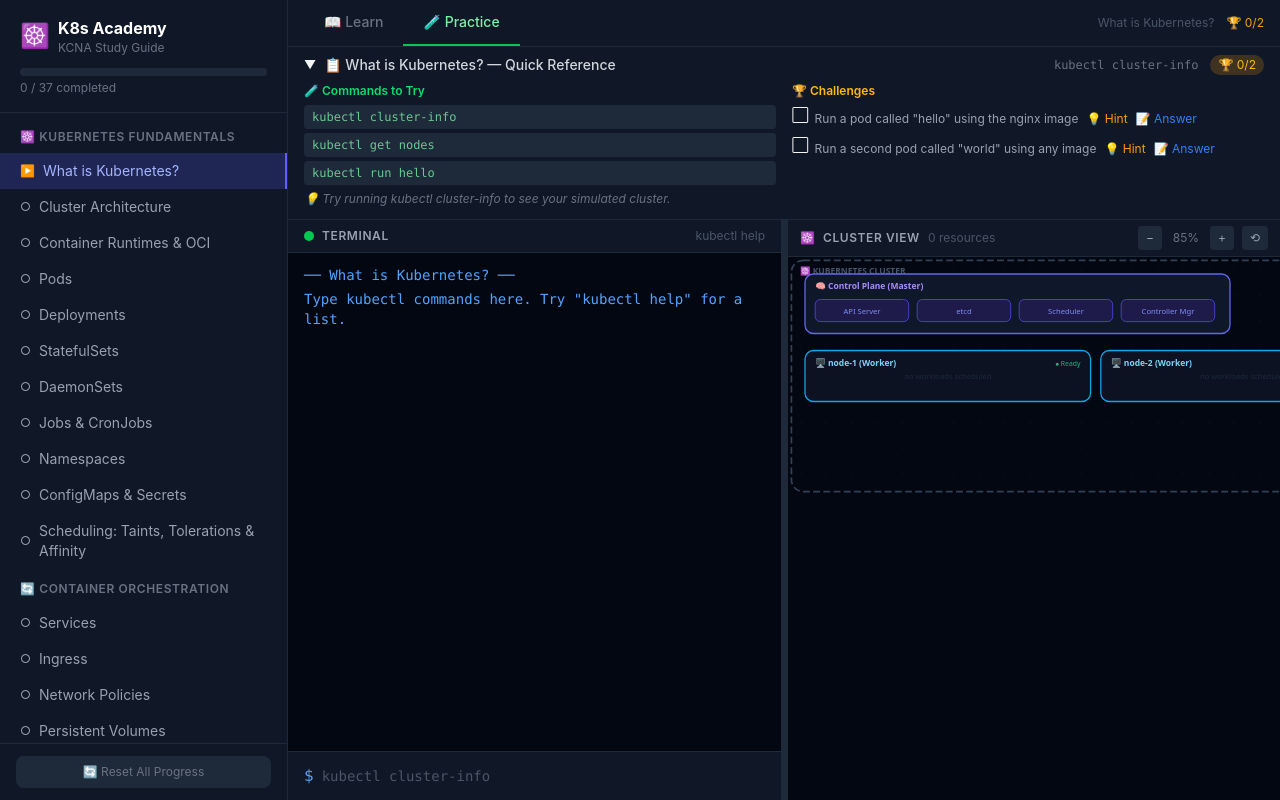
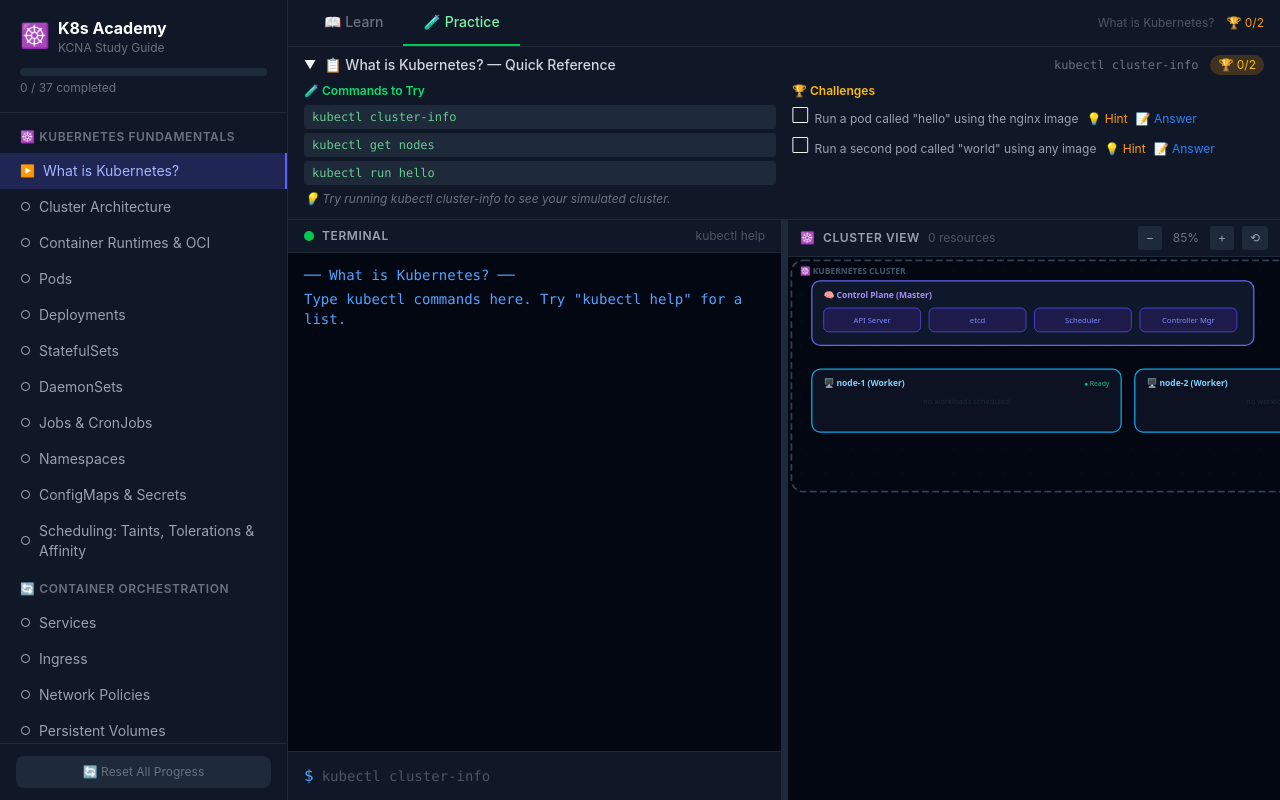
Before and after one commit to MallardxGreen/K8-Learning-Simulator, a React (Vite) app: page / in a window 1280 px wide. Both pictures are taken after a click on the button "🧪 Practice". Built offline with nearby package versions, Linux system fonts and the light colour scheme.

Commit message:
Improve diagram spacing and add hover tooltips with K8s descriptions for all resources, control plane components, nodes, and namespaces

```diff
--- a/src/components/LiveDiagram.tsx
+++ b/src/components/LiveDiagram.tsx
@@ -27,11 +27,43 @@
   networkpolicy: { emoji: '🔥', bg: '#7f1d1d', border: '#dc2626', text: '#fca5a5' },
 };
 
-const CARD_W = 136;
-const CARD_H = 46;
-const GAP = 12;
-const NS_PAD = 12;
+const CARD_W = 140;
+const CARD_H = 50;
+const GAP = 16;
+const NS_PAD = 16;
 const COLS = 2;
+
+// Tooltip descriptions for resource types and control plane components
+const RESOURCE_INFO: Record<string, string> = {
+  pod: 'Pod — The smallest deployable unit in K8s. Runs one or more containers sharing network and storage.',
+  deployment: 'Deployment — Manages ReplicaSets and provides declarative updates for Pods. Supports rolling updates and rollbacks.',
+  replicaset: 'ReplicaSet — Ensures a specified number of pod replicas are running at all times.',
+  statefulset: 'StatefulSet — Like a Deployment but for stateful apps. Provides stable network IDs and persistent storage.',
+  daemonset: 'DaemonSet — Ensures a copy of a Pod runs on every (or selected) node. Used for log collectors, monitoring agents.',
+  job: 'Job — Creates Pods that run to completion. Used for batch processing and one-off tasks.',
+  cronjob: 'CronJob — Creates Jobs on a recurring schedule (like cron). Great for periodic tasks.',
+  service: 'Service — Exposes Pods as a network service. Types: ClusterIP, NodePort, LoadBalancer, ExternalName.',
+  configmap: 'ConfigMap — Stores non-sensitive configuration data as key-value pairs. Injected into Pods as env vars or volumes.',
+  secret: 'Secret — Stores sensitive data (passwords, tokens, keys). Base64-encoded, can be encrypted at rest.',
+  ingress: 'Ingress — Manages external HTTP/HTTPS access to Services. Provides routing rules, TLS termination.',
+  persistentvolume: 'PersistentVolume (PV) — A piece of cluster storage provisioned by an admin or dynamically.',
+  persistentvolumeclaim: 'PersistentVolumeClaim (PVC) — A request for storage by a user. Binds to a PV.',
+  serviceaccount: 'ServiceAccount — Provides an identity for processes running in a Pod to interact with the API server.',
+  role: 'Role — Defines permissions (verbs on resources) within a specific namespace.',
+  clusterrole: 'ClusterRole — Like Role but cluster-wide. Can grant access across all namespaces.',
+  rolebinding: 'RoleBinding — Grants a Role to a user or ServiceAccount within a namespace.',
+  clusterrolebinding: 'ClusterRoleBinding — Grants a ClusterRole to a user or ServiceAccount cluster-wide.',
+  networkpolicy: 'NetworkPolicy — Controls traffic flow between Pods. Acts as a firewall for pod-to-pod communication.',
+  namespace: 'Namespace — A virtual cluster within K8s. Used to isolate resources between teams or environments.',
+  node: 'Node — A worker machine (VM or physical) that runs Pods. Managed by the control plane.',
+};
+
+const CP_INFO: Record<string, string> = {
+  'API Server': 'API Server (kube-apiserver) — The front door to K8s. All kubectl commands and internal communication go through here.',
+  'etcd': 'etcd — Distributed key-value store that holds all cluster state and configuration. The single source of truth.',
+  'Scheduler': 'Scheduler (kube-scheduler) — Watches for new Pods with no assigned node and selects the best node to run them on.',
+  'Controller Mgr': 'Controller Manager — Runs controllers (Deployment, ReplicaSet, Node, etc.) that regulate cluster state.',
+};
 
 // Cluster-scoped resource types
 const CLUSTER_SCOPED = new Set(['namespace', 'node', 'persistentvolume', 'clusterrole', 'clusterrolebinding']);
@@ -90,18 +122,18 @@
 
   // Layout computation
   const layout = useMemo(() => {
-    const PAD = 20;
-    const CP_W = 500;
-    const CP_H = 70;
-    const NODE_PAD = 14;
-    const NODE_HEADER = 40;
+    const PAD = 28;
+    const CP_W = 520;
+    const CP_H = 76;
+    const NODE_PAD = 18;
+    const NODE_HEADER = 46;
 
     let cursorY = PAD;
 
     // Control Plane
     const cpX = PAD;
     const cpY = cursorY;
-    cursorY += CP_H + 20;
+    cursorY += CP_H + 28;
 
     // Compute each worker node box
     type NsLayout = { name: string; x: number; y: number; w: number; h: number; resources: K8sResource[] };
@@ -120,13 +152,13 @@
 
       for (const [nsName, nsRes] of nd.namespaces) {
         const rows = Math.ceil(nsRes.length / COLS) || 1;
-        const nsH = NS_PAD + 20 + rows * (CARD_H + GAP) - GAP + NS_PAD;
+        const nsH = NS_PAD + 24 + rows * (CARD_H + GAP) - GAP + NS_PAD;
         nsBoxes.push({ name: nsName, x: NODE_PAD, y: innerY, w: nsW, h: nsH, resources: nsRes });
         innerY += nsH + GAP;
       }
 
       const nodeW = nsW + NODE_PAD * 2;
-      const nodeH = nd.namespaces.length > 0 ? innerY + NODE_PAD - GAP : NODE_HEADER + 20;
+      const nodeH = nd.namespaces.length > 0 ? innerY + NODE_PAD : NODE_HEADER + 28;
 
       nodeLayouts.push({
         name: nd.node.name,
@@ -202,16 +234,19 @@
 
   function renderCard(r: K8sResource, x: number, y: number) {
     const style = RESOURCE_STYLE[r.type] || RESOURCE_STYLE.pod;
-    const label = r.name.length > 13 ? r.name.slice(0, 12) + '…' : r.name;
+    const label = r.name.length > 14 ? r.name.slice(0, 13) + '…' : r.name;
     const status = r.metadata.status as string | undefined;
+    const info = RESOURCE_INFO[r.type] || r.type;
+    const tooltip = `${r.name} (${r.type})${r.namespace ? ` in ns/${r.namespace}` : ''}\n\n${info}`;
     return (
-      <g key={r.id}>
+      <g key={r.id} style={{ cursor: 'pointer' }}>
+        <title>{tooltip}</title>
         <rect x={x} y={y} width={CARD_W} height={CARD_H} rx={7} fill={style.bg} stroke={style.border} strokeWidth={1.5} />
-        <text x={x + 10} y={y + 18} fontSize={13}>{style.emoji}</text>
-        <text x={x + 28} y={y + 18} fill={style.text} fontSize={9.5} fontWeight={600} fontFamily="system-ui">{label}</text>
-        <text x={x + 10} y={y + 34} fill="#64748b" fontSize={7.5} fontFamily="system-ui">{r.type}</text>
+        <text x={x + 10} y={y + 20} fontSize={14}>{style.emoji}</text>
+        <text x={x + 30} y={y + 20} fill={style.text} fontSize={10} fontWeight={600} fontFamily="system-ui">{label}</text>
+        <text x={x + 10} y={y + 36} fill="#64748b" fontSize={8} fontFamily="system-ui">{r.type}</text>
         {status && (
-          <text x={x + CARD_W - 8} y={y + 34} fill={status === 'Running' ? '#10b981' : status.includes('Disabled') ? '#ef4444' : '#f59e0b'} fontSize={7.5} textAnchor="end" fontFamily="system-ui">● {status}</text>
+          <text x={x + CARD_W - 8} y={y + 36} fill={status === 'Running' ? '#10b981' : status.includes('Disabled') ? '#ef4444' : '#f59e0b'} fontSize={8} textAnchor="end" fontFamily="system-ui">● {status}</text>
         )}
       </g>
     );
@@ -251,14 +286,18 @@
 
             {/* Control Plane */}
             <rect x={layout.cpX} y={layout.cpY} width={layout.CP_W} height={layout.CP_H} rx={10} fill="#0f172a" stroke="#6366f1" strokeWidth={1.5} />
-            <text x={layout.cpX + 12} y={layout.cpY + 18} fill="#a78bfa" fontSize={10} fontWeight={700} fontFamily="system-ui">🧠 Control Plane (Master)</text>
+            <g style={{ cursor: 'pointer' }}>
+              <title>Control Plane (Master Node) — The brain of the cluster. Manages scheduling, state, and API access. Runs: API Server, etcd, Scheduler, Controller Manager.</title>
+              <text x={layout.cpX + 14} y={layout.cpY + 20} fill="#a78bfa" fontSize={10} fontWeight={700} fontFamily="system-ui">🧠 Control Plane (Master)</text>
+            </g>
             {['API Server', 'etcd', 'Scheduler', 'Controller Mgr'].map((comp, i) => {
-              const cx = layout.cpX + 12 + i * 120;
-              const cy = layout.cpY + 30;
+              const cx = layout.cpX + 14 + i * 124;
+              const cy = layout.cpY + 32;
               return (
-                <g key={comp}>
-                  <rect x={cx} y={cy} width={110} height={26} rx={6} fill="#1e1b4b" stroke="#4f46e5" strokeWidth={1} />
-                  <text x={cx + 55} y={cy + 17} fill="#818cf8" fontSize={9} fontFamily="system-ui" textAnchor="middle">{comp}</text>
+                <g key={comp} style={{ cursor: 'pointer' }}>
+                  <title>{CP_INFO[comp]}</title>
+                  <rect x={cx} y={cy} width={114} height={28} rx={6} fill="#1e1b4b" stroke="#4f46e5" strokeWidth={1} />
+                  <text x={cx + 57} y={cy + 18} fill="#818cf8" fontSize={9} fontFamily="system-ui" textAnchor="middle">{comp}</text>
                 </g>
               );
             })}
@@ -267,10 +306,13 @@
             {layout.nodeLayouts.map(n => (
               <g key={n.name}>
                 <rect x={n.x} y={n.y} width={n.w} height={n.h} rx={10} fill="#0c1222" stroke={n.status.includes('Disabled') ? '#ef4444' : '#0ea5e9'} strokeWidth={1.5} />
-                <text x={n.x + 12} y={n.y + 18} fill={n.status.includes('Disabled') ? '#fca5a5' : '#7dd3fc'} fontSize={10} fontWeight={700} fontFamily="system-ui">
-                  🖥️ {n.name} (Worker)
-                </text>
-                <text x={n.x + n.w - 12} y={n.y + 18} fill={n.status === 'Ready' ? '#10b981' : '#ef4444'} fontSize={8} textAnchor="end" fontFamily="system-ui">● {n.status}</text>
+                <g style={{ cursor: 'pointer' }}>
+                  <title>{`${n.name} — Worker Node\nStatus: ${n.status}${n.taints.length > 0 ? '\nTaints: ' + n.taints.join(', ') : ''}\n\n${RESOURCE_INFO.node}`}</title>
+                  <text x={n.x + 14} y={n.y + 20} fill={n.status.includes('Disabled') ? '#fca5a5' : '#7dd3fc'} fontSize={10} fontWeight={700} fontFamily="system-ui">
+                    🖥️ {n.name} (Worker)
+                  </text>
+                  <text x={n.x + n.w - 14} y={n.y + 20} fill={n.status === 'Ready' ? '#10b981' : '#ef4444'} fontSize={8} textAnchor="end" fontFamily="system-ui">● {n.status}</text>
+                </g>
                 {n.taints.length > 0 && (
                   <text x={n.x + 12} y={n.y + 32} fill="#f59e0b" fontSize={7.5} fontFamily="system-ui">⚠️ Taints: {n.taints.join(', ')}</text>
                 )}
@@ -279,7 +321,10 @@
                 {n.nsBoxes.map(ns => (
                   <g key={ns.name}>
                     <rect x={n.x + ns.x} y={n.y + ns.y} width={ns.w} height={ns.h} rx={8} fill="rgba(99,102,241,0.05)" stroke="#6366f1" strokeWidth={1} strokeDasharray="4 2" />
-                    <text x={n.x + ns.x + NS_PAD} y={n.y + ns.y + 14} fill="#a78bfa" fontSize={9} fontWeight={600} fontFamily="system-ui">📁 ns/{ns.name}</text>
+                    <g style={{ cursor: 'pointer' }}>
+                      <title>{`Namespace: ${ns.name}\n${ns.resources.length} resource${ns.resources.length !== 1 ? 's' : ''}\n\n${RESOURCE_INFO.namespace}`}</title>
+                      <text x={n.x + ns.x + NS_PAD} y={n.y + ns.y + 16} fill="#a78bfa" fontSize={9} fontWeight={600} fontFamily="system-ui">📁 ns/{ns.name}</text>
+                    </g>
                     {ns.resources.map((r, i) => {
                       const col = i % COLS;
                       const row = Math.floor(i / COLS);
```
